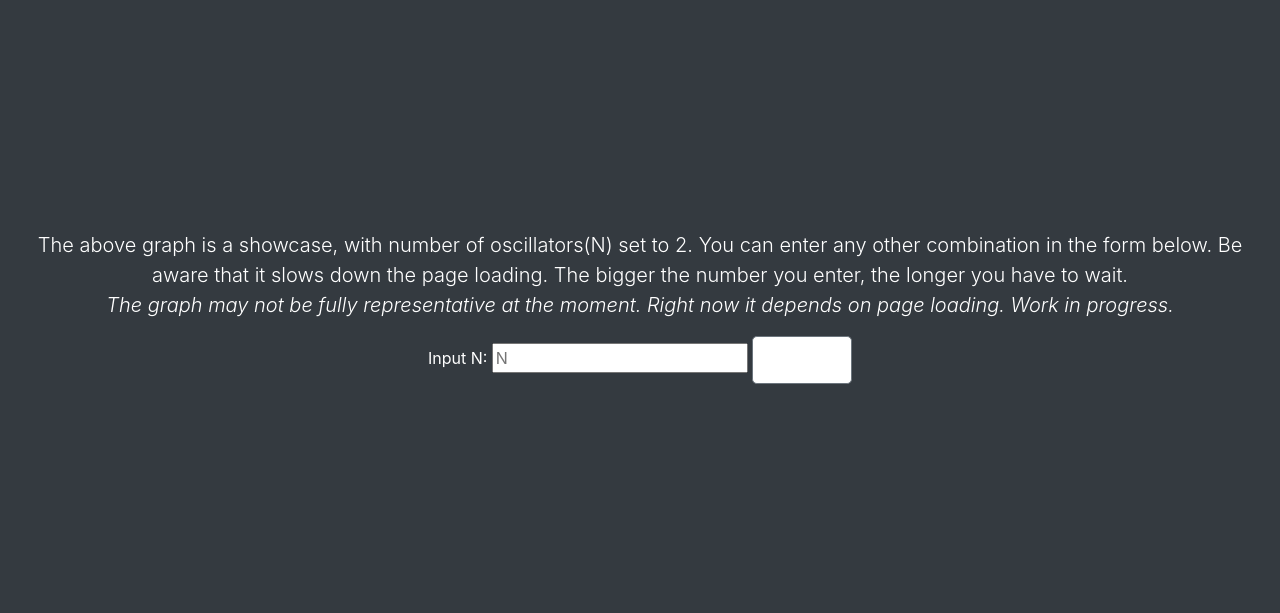
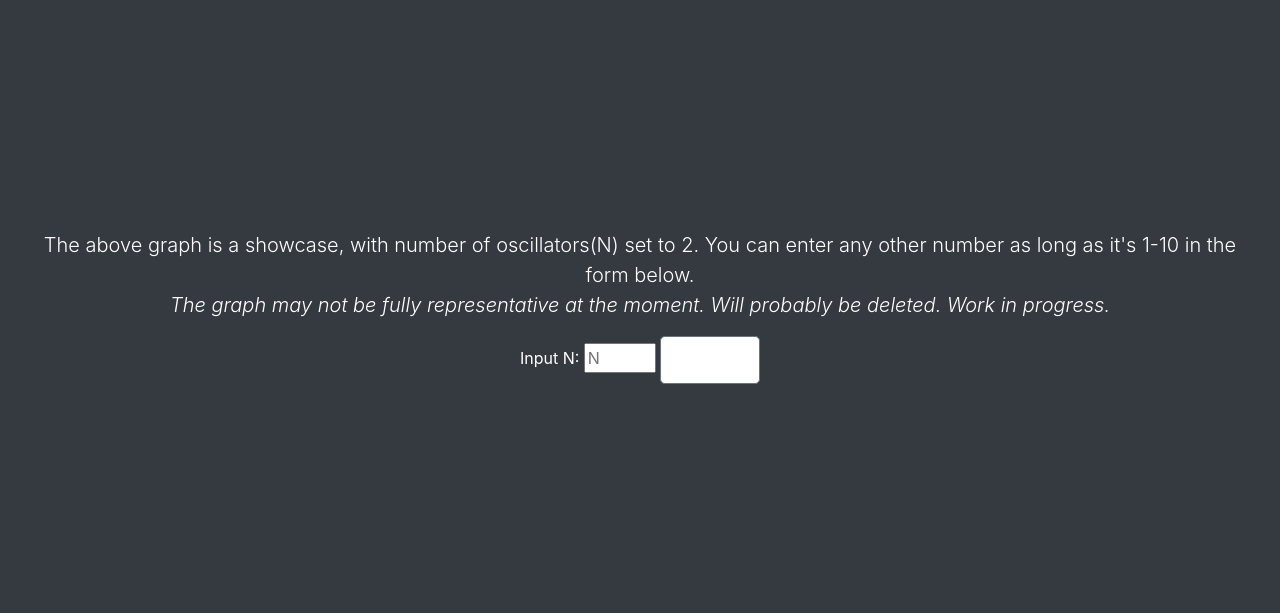
Before and after one commit to icosane/esoragoto, a Django app: template templates/graph2.html in a window 1280 px wide. Shown: the part 90-703 px from the top of the page. Run offline with Django 3.2, Linux system fonts and the light colour scheme; the template is opened without the code that fills it, so the values that code supplies are empty; some libraries are stand-ins or nearby versions.

Commit message:
idk a few fixes

```diff
--- a/templates/graph.html
+++ b/templates/graph.html
@@ -71,6 +71,7 @@ Input N: <input type="text" pattern="[0-9]+" name="N" required class="TextField"
   </main>
 
   <footer class="mt-auto text-white-50">
+    <p><a href="{% url 'home2' %}" class="text-white">order parameter</a> is loading very slowly. Please wait for it to load.</p>
     <p>Cover template for <a href="https://getbootstrap.com/" class="text-white">Bootstrap</a>, by <a href="https://twitter.com/mdo" class="text-white">@mdo</a>.</p>
       <p>Last updated: 2021/02/24 14:49</p>
   </footer>
--- a/templates/graph2.html
+++ b/templates/graph2.html
@@ -31,6 +31,15 @@
         width: 666px;
         margin: 0 auto;
       }
+      /* Chrome, Safari, Edge, Opera */
+      input::-webkit-outer-spin-button, input::-webkit-inner-spin-button {
+        -webkit-appearance: none;
+        margin: 0;
+      }
+      /* Firefox */
+      input[type=number] {
+        -moz-appearance: textfield;
+        }
       @media (min-width: 768px) {
         .bd-placeholder-img-lg {
           font-size: 3.5rem;
@@ -60,11 +69,11 @@
 <div class="text-dark bg-gray color container" id="fig_container">
    {{ div_figure|safe }}
 </div>
-    <p class="lead">The above graph is a showcase, with number of oscillators(N) set to 2. You can enter any other combination in the form below. Be aware that it slows down the page loading. The bigger the number you enter, the longer you have to wait.<br/>
-     <i>The graph may not be fully representative at the moment. Right now it depends on page loading. Work in progress.</i></p>
+    <p class="lead">The above graph is a showcase, with number of oscillators(N) set to 2. You can enter any other number as long as it's 1-10 in the form below. <br/>
+     <i>The graph may not be fully representative at the moment. Will probably be deleted. Work in progress.</i></p>
 <form action="another2" method="POST">
 {% csrf_token %}
-Input N: <input type="text" pattern="[0-9]+" max="10" required name="N" class="TextField" placeholder="N" />
+Input N: <input type="number" pattern="[0-9]+" min="1" max="10" required name="N" class="TextField" placeholder="N" />
 <input type="Submit" class="btn btn-lg btn-secondary fw-bold border-black bg-white" name="Submit" value="Submit"/>
 </form>
 </p>
--- a/templates/home.html
+++ b/templates/home.html
@@ -52,7 +52,7 @@
     <h1>Kuramoto model</h1>
     <p class="lead">蔵本モデルー</p>
     <p class="lead">
-Powered by Django, matplotlib, mpld3. Shit code available at this <i>private for now</i> repo:
+Powered by Django, matplotlib, mpld3. <strike>Shit</strike> code available at this <i>private for now</i> repo:
 </br>
 </br>
       <a href="https://github.com/icosane/esoragoto" class="btn btn-lg btn-secondary fw-bold border-white bg-white">Github</a>
@@ -60,6 +60,7 @@ Powered by Django, matplotlib, mpld3. Shit code available at this <i>private for
   </main>
 
   <footer class="mt-auto text-white-50">
+    <p><a href="{% url 'home2' %}" class="text-white">order parameter</a> is loading very slowly. Please wait for it to load.</p>
     <p>Cover template for <a href="https://getbootstrap.com/" class="text-white">Bootstrap</a>, by <a href="https://twitter.com/mdo" class="text-white">@mdo</a>.</p>
       <p>Last updated: 2021/02/24 14:49</p>
   </footer>
```
